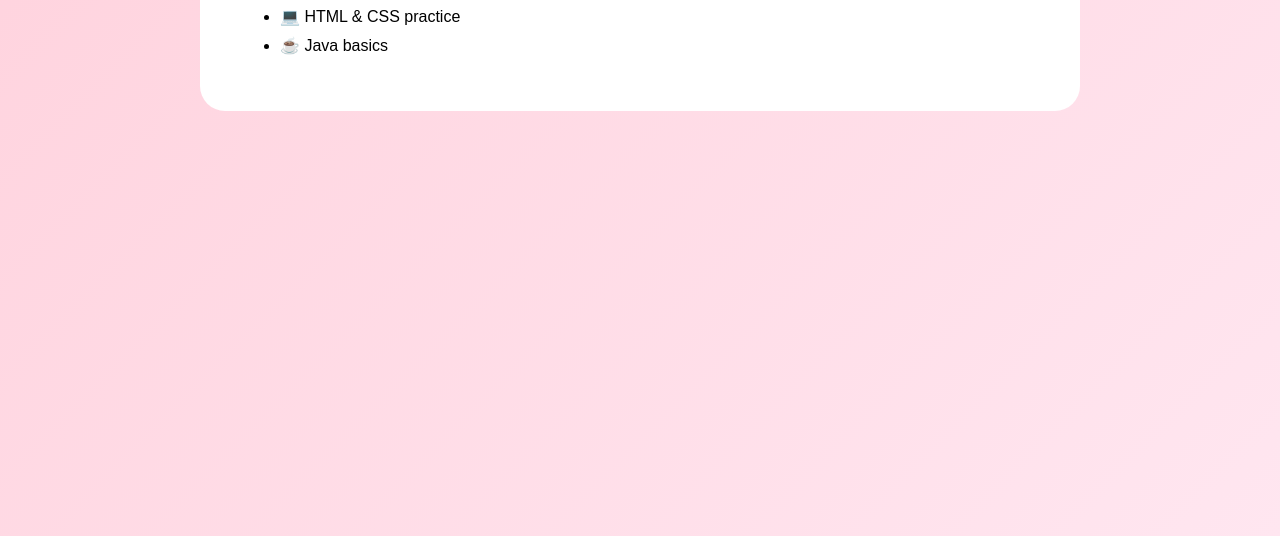
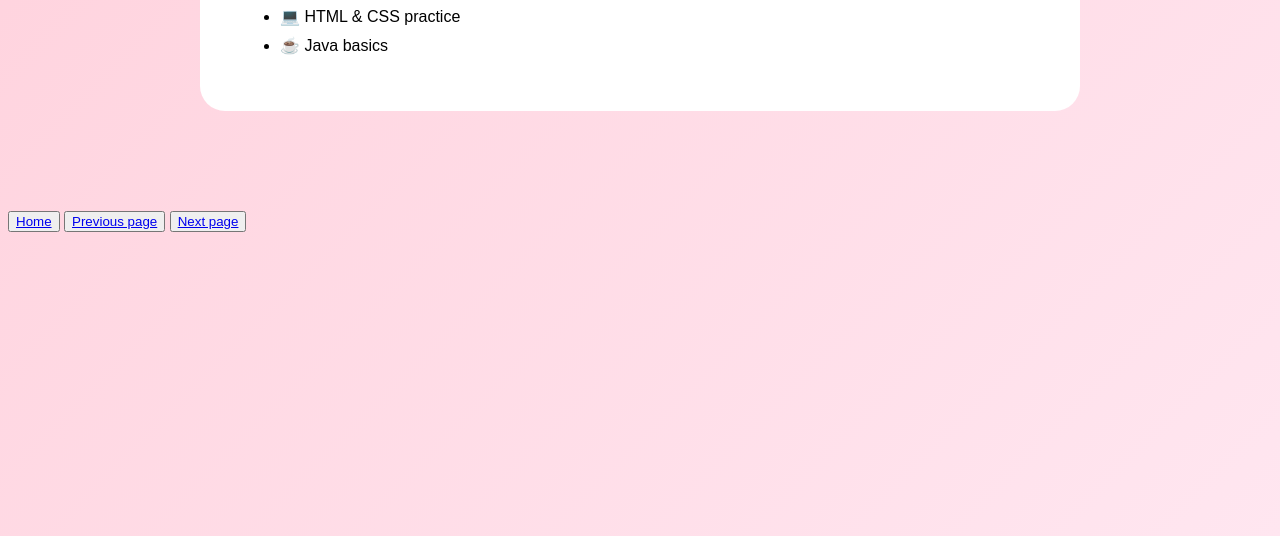
Before and after one commit to salievakarina/profile_page, a plain HTML site: page projects.html in a window 1280 px wide. Shown: the part 302-838 px from the top of the page. Drawn offline with Linux system fonts and the light colour scheme.

Commit message:
fixed buttons

```diff
--- a/projects.html
+++ b/projects.html
@@ -23,6 +23,9 @@
             <li>☕ Java basics</li>
         </ul>
     </div>
+    <button><a href="index.html">Home</a></button>
+    <button><a href="aboutme.html">Previous page</a></button>
+    <button><a href="contact.html">Next page</a></button>
 
 </body>
 </html>
```
Also changed, not shown: aboutme.html (+2 -1 lines), contact.html (+2 -0 lines).
